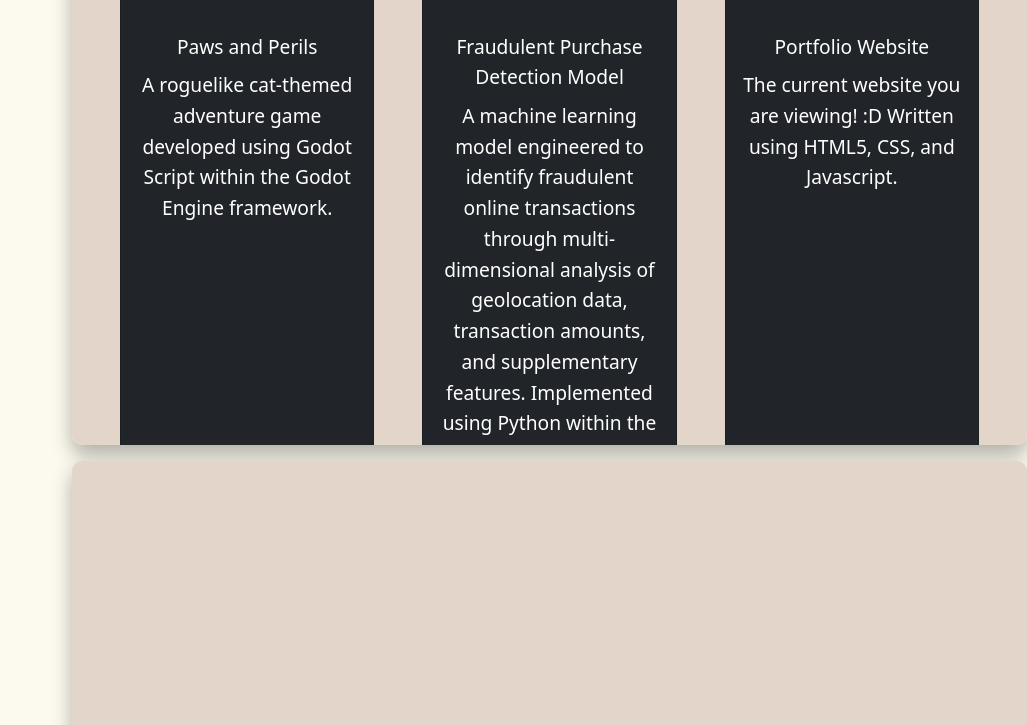
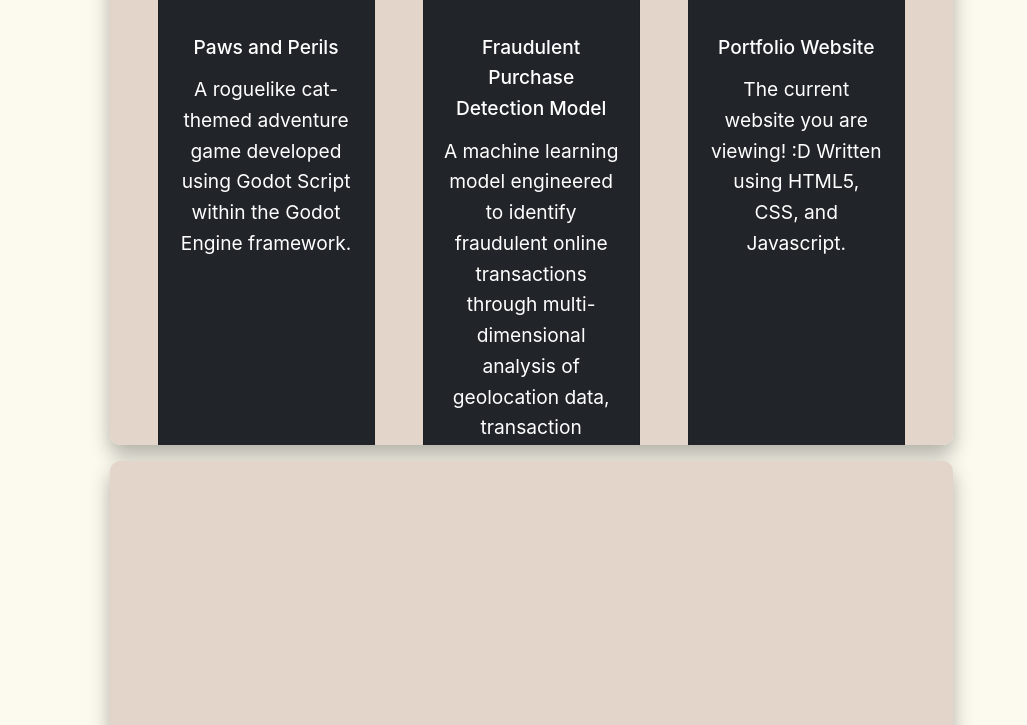
Before and after one commit to steven-weeden/Portfolio, a website: page index.html in a window 1280 px wide. Shown: the part 1987-2712 px from the top of the page, without its empty margins (253-1280 px from the left). Drawn offline with nearby package versions, Linux system fonts and the light colour scheme.

Commit message:
Bootstrap Fix?

```diff
--- a/index.html
+++ b/index.html
@@ -5,7 +5,7 @@
     <meta name="viewport" content="width=device-width, initial-scale=1.0">
     <title>Bootstrap 5 Starter</title>
     <link rel="stylesheet" href="node_modules/bootstrap/dist/css/bootstrap.min.css">
-    <link rel="stylesheet" href="node_modules/animate.css/animate.min.css">
+    <link rel="stylesheet" href="https://cdn.jsdelivr.net/npm/bootstrap@4.0.0/dist/css/bootstrap.min.css" integrity="sha384-Gn5384xqQ1aoWXA+058RXPxPg6fy4IWvTNh0E263XmFcJlSAwiGgFAW/dAiS6JXm" crossorigin="anonymous">
     <link rel="stylesheet" href="assets/css/stylesheet.css">
     <link rel="stylesheet" href="assets/css/styles.css">
 </head>
@@ -257,7 +257,7 @@
 <!---------------------------------Contact^-------------------------------------->
 
     <script src="assets/js/index.js"></script>
-    <script type="module" src="https://cdn.jsdelivr.net/npm/@hsablonniere/activity-graph/+esm"></script>
+    <script src="https://cdn.jsdelivr.net/npm/bootstrap@4.0.0/dist/js/bootstrap.min.js" integrity="sha384-JZR6Spejh4U02d8jOt6vLEHfe/JQGiRRSQQxSfFWpi1MquVdAyjUar5+76PVCmYl" crossorigin="anonymous"></script>
 
 
 </body>
```
